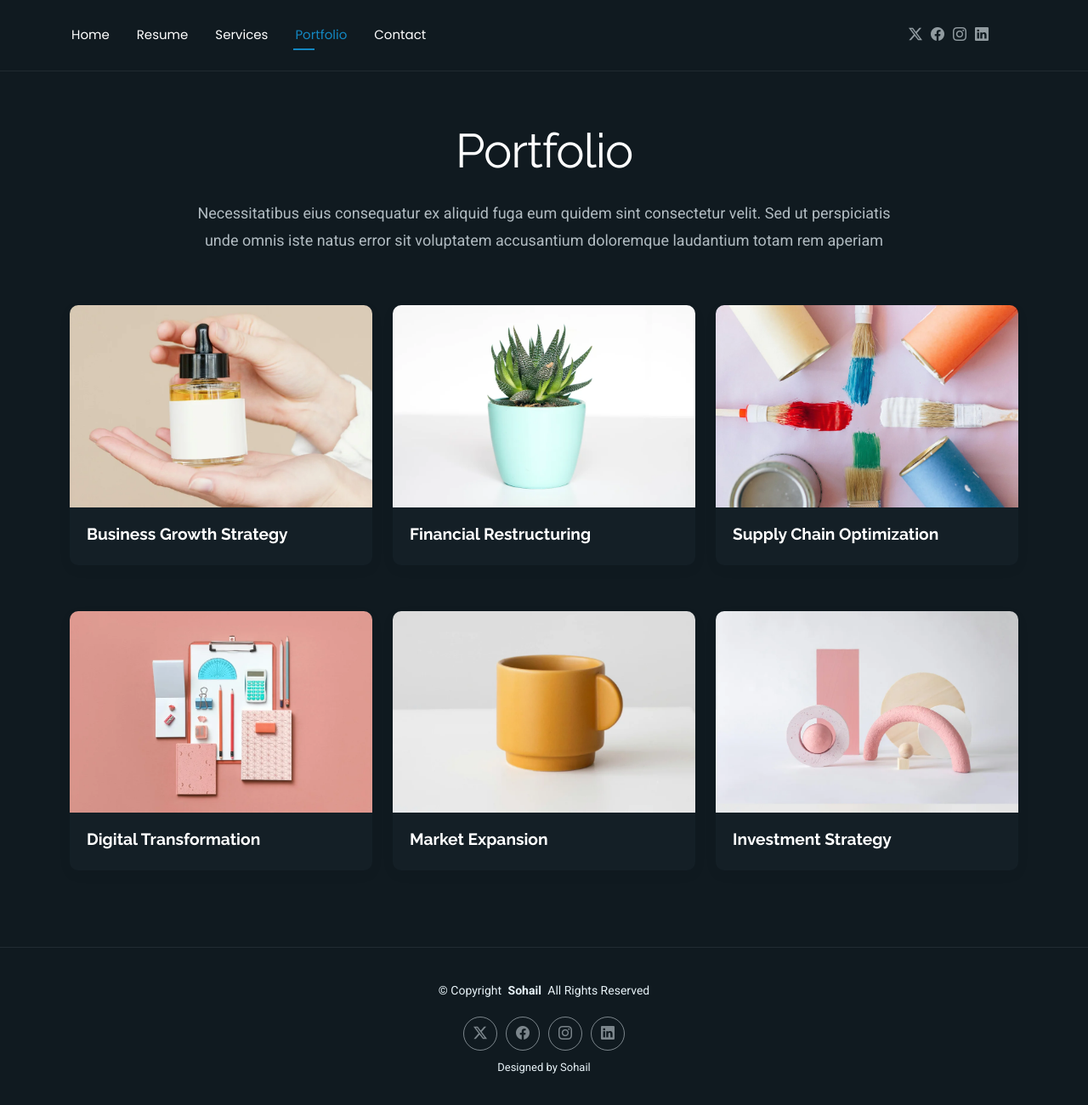
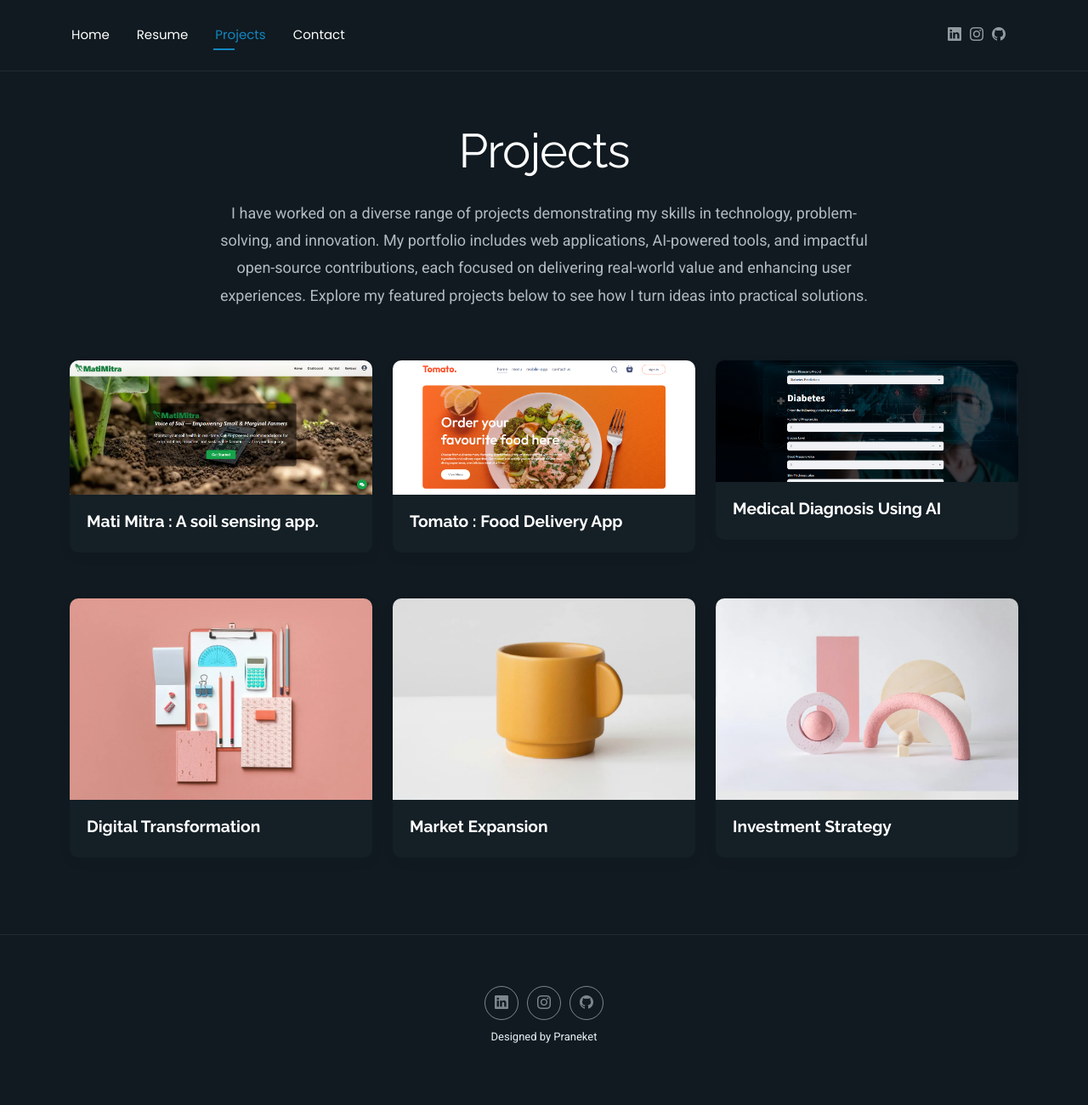
Before and after one commit to Praneket/Pj-Portfolio, a plain HTML site: page portfolio.html in a window 1280 px wide. Shown: the whole page at 85% size. After the commit the page ends 1270 px from the top, so only its background shows below. Drawn offline with Linux system fonts and the light colour scheme.

Commit message:
Changes half

```diff
--- a/assets/css/main.css
+++ b/assets/css/main.css
@@ -169,7 +169,7 @@ h6 {
 }
 
 .header .header-social-links {
-  padding-right: 35px;
+  padding-right: 15px;
 }
 
 .header .header-social-links a {
--- a/portfolio.html
+++ b/portfolio.html
@@ -43,8 +43,8 @@
         <ul>
           <li><a href="index.html">Home</a></li>
           <li><a href="resume.html">Resume</a></li>
-          <li><a href="services.html">Services</a></li>
-          <li><a href="portfolio.html" class="active">Portfolio</a></li>
+          <!-- <li><a href="services.html">Services</a></li> -->
+          <li><a href="portfolio.html" class="active">Projects</a></li>
 
           <li><a href="contact.html">Contact</a></li>
         </ul>
@@ -52,10 +52,11 @@
       </nav>
 
       <div class="header-social-links">
-        <a href="#" class="twitter"><i class="bi bi-twitter-x"></i></a>
-        <a href="#" class="facebook"><i class="bi bi-facebook"></i></a>
-        <a href="#" class="instagram"><i class="bi bi-instagram"></i></a>
-        <a href="#" class="linkedin"><i class="bi bi-linkedin"></i></a>
+        <!-- <a href="#" class="twitter"><i class="bi bi-twitter-x"></i></a>
+        <a href="#" class="facebook"><i class="bi bi-facebook"></i></a> -->
+        <a href="https://www.linkedin.com/in/praneket-jadhav" class="linkedin"><i class="bi bi-linkedin"></i></a>
+        <a href="https://www.instagram.com/praneket?igsh=YmRqMW0xcWh4NG1s" class="instagram"><i class="bi bi-instagram"></i></a>
+        <a href="https://github.com/Praneket"><i class="bi bi-github"></i></a>
       </div>
 
     </div>
@@ -68,8 +69,8 @@
 
       <!-- Section Title -->
       <div class="container section-title" data-aos="fade-up">
-        <h2>Portfolio</h2>
-        <p>Necessitatibus eius consequatur ex aliquid fuga eum quidem sint consectetur velit. Sed ut perspiciatis unde omnis iste natus error sit voluptatem accusantium doloremque laudantium totam rem aperiam</p>
+        <h2>Projects</h2>
+        <p>I have worked on a diverse range of projects demonstrating my skills in technology, problem-solving, and innovation. My portfolio includes web applications, AI-powered tools, and impactful open-source contributions, each focused on delivering real-world value and enhancing user experiences. Explore my featured projects below to see how I turn ideas into practical solutions.</p>
       </div><!-- End Section Title -->
 
       <div class="container" data-aos="fade-up" data-aos-delay="100">
@@ -80,14 +81,14 @@
             <div class="col-lg-4 col-md-6 portfolio-item isotope-item filter-strategy">
               <div class="portfolio-card">
                 <div class="portfolio-img">
-                  <img src="assets/img/portfolio/portfolio-1.webp" alt="Portfolio Item" class="img-fluid">
+                  <img src="assets\img\portfolio\portfolio-1.png" alt="Portfolio Item" class="img-fluid">
                   <div class="portfolio-overlay">
-                    <a href="assets/img/portfolio/portfolio-1.webp" class="glightbox portfolio-lightbox"><i class="bi bi-plus"></i></a>
-                    <a href="#" class="portfolio-details-link"><i class="bi bi-link"></i></a>
+                    <a href="assets\img\portfolio\portfolio-1.png" class="glightbox portfolio-lightbox"><i class="bi bi-plus"></i></a>
+                    <a href="https://mati-mitra.vercel.app/" class="portfolio-details-link"><i class="bi bi-link"></i></a>
                   </div>
                 </div>
                 <div class="portfolio-info">
-                  <h4>Business Growth Strategy</h4>
+                  <h4>Mati Mitra : A soil sensing app.</h4>
                   <div class="portfolio-tags">
                   </div>
                 </div>
@@ -97,14 +98,14 @@
             <div class="col-lg-4 col-md-6 portfolio-item isotope-item filter-finance">
               <div class="portfolio-card">
                 <div class="portfolio-img">
-                  <img src="assets/img/portfolio/portfolio-2.webp" alt="Portfolio Item" class="img-fluid">
+                  <img src="assets\img\portfolio\portfolio-2.png" alt="Portfolio Item" class="img-fluid">
                   <div class="portfolio-overlay">
-                    <a href="assets/img/portfolio/portfolio-2.webp" class="glightbox portfolio-lightbox"><i class="bi bi-plus"></i></a>
-                    <a href="#" class="portfolio-details-link"><i class="bi bi-link"></i></a>
+                    <a href="assets\img\portfolio\portfolio-2.png" class="glightbox portfolio-lightbox"><i class="bi bi-plus"></i></a>
+                    <a href="https://food-delivery-app-f9r4.vercel.app/" class="portfolio-details-link"><i class="bi bi-link"></i></a>
                   </div>
                 </div>
                 <div class="portfolio-info">
-                  <h4>Financial Restructuring</h4>
+                  <h4>Tomato :  Food Delivery App</h4>
                   <div class="portfolio-tags">
                   </div>
                 </div>
@@ -114,14 +115,14 @@
             <div class="col-lg-4 col-md-6 portfolio-item isotope-item filter-operations">
               <div class="portfolio-card">
                 <div class="portfolio-img">
-                  <img src="assets/img/portfolio/portfolio-3.webp" alt="Portfolio Item" class="img-fluid">
+                  <img src="assets\img\portfolio\portfolio 3.png" alt="Portfolio Item" class="img-fluid">
                   <div class="portfolio-overlay">
-                    <a href="assets/img/portfolio/portfolio-3.webp" class="glightbox portfolio-lightbox"><i class="bi bi-plus"></i></a>
-                    <a href="#" class="portfolio-details-link"><i class="bi bi-link"></i></a>
+                    <a href="assets\img\portfolio\portfolio 3.png" class="glightbox portfolio-lightbox"><i class="bi bi-plus"></i></a>
+                    <a href="https://medical-diagnosis-by-using-ai.streamlit.app/" class="portfolio-details-link"><i class="bi bi-link"></i></a>
                   </div>
                 </div>
                 <div class="portfolio-info">
-                  <h4>Supply Chain Optimization</h4>
+                  <h4>Medical Diagnosis Using AI</h4>
                   <div class="portfolio-tags">
                   </div>
                 </div>
@@ -193,17 +194,18 @@
 
     <div class="container">
       <div class="copyright text-center ">
-  <p>© <span>Copyright</span> <strong class="px-1 sitename">Sohail</strong> <span>All Rights Reserved<br></span></p>
+  <!-- <p>© <span>Copyright</span> <strong class="px-1 sitename">Sohail</strong> <span>All Rights Reserved<br></span></p> -->
       </div>
       <div class="social-links d-flex justify-content-center">
-        <a href=""><i class="bi bi-twitter-x"></i></a>
-        <a href=""><i class="bi bi-facebook"></i></a>
-        <a href=""><i class="bi bi-instagram"></i></a>
-        <a href=""><i class="bi bi-linkedin"></i></a>
+        <!-- <a href=""><i class="bi bi-twitter-x"></i></a>
+        <a href=""><i class="bi bi-facebook"></i></a> -->
+        <a href="https://www.linkedin.com/in/praneket-jadhav" class="linkedin"><i class="bi bi-linkedin"></i></a>
+        <a href="https://www.instagram.com/praneket?igsh=YmRqMW0xcWh4NG1s" class="instagram"><i class="bi bi-instagram"></i></a>
+        <a href="https://github.com/Praneket"><i class="bi bi-github"></i></a>
       </div>
       <div class="credits">
 
-  Designed by Sohail
+  Designed by Praneket
       </div>
     </div>
 
```
Also changed, not shown: contact.html (+14 -12 lines), index.html (+17 -14 lines), portfolio-details.html (+4 -4 lines), resume.html (+25 -15 lines), service-details.html (+2 -2 lines), services.html (+2 -2 lines), starter-page.html (+1 -1 lines), assets/img/portfolio/portfolio 3.png (added), assets/img/portfolio/portfolio-1.png (added), assets/img/portfolio/portfolio-1.webp (deleted), assets/img/portfolio/portfolio-2.png (added), assets/img/portfolio/portfolio-2.webp (deleted), assets/img/portfolio/portfolio-3.webp (deleted).
